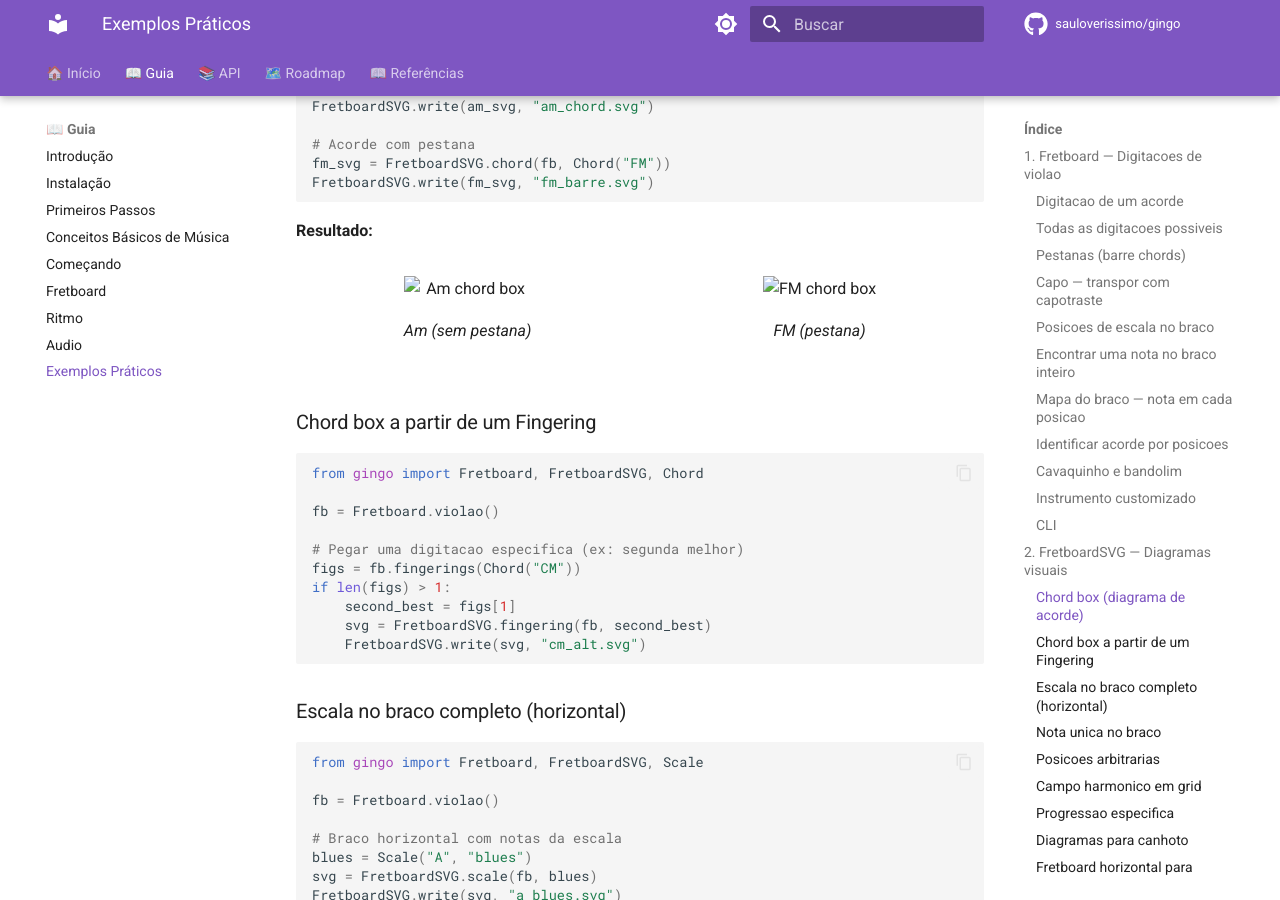
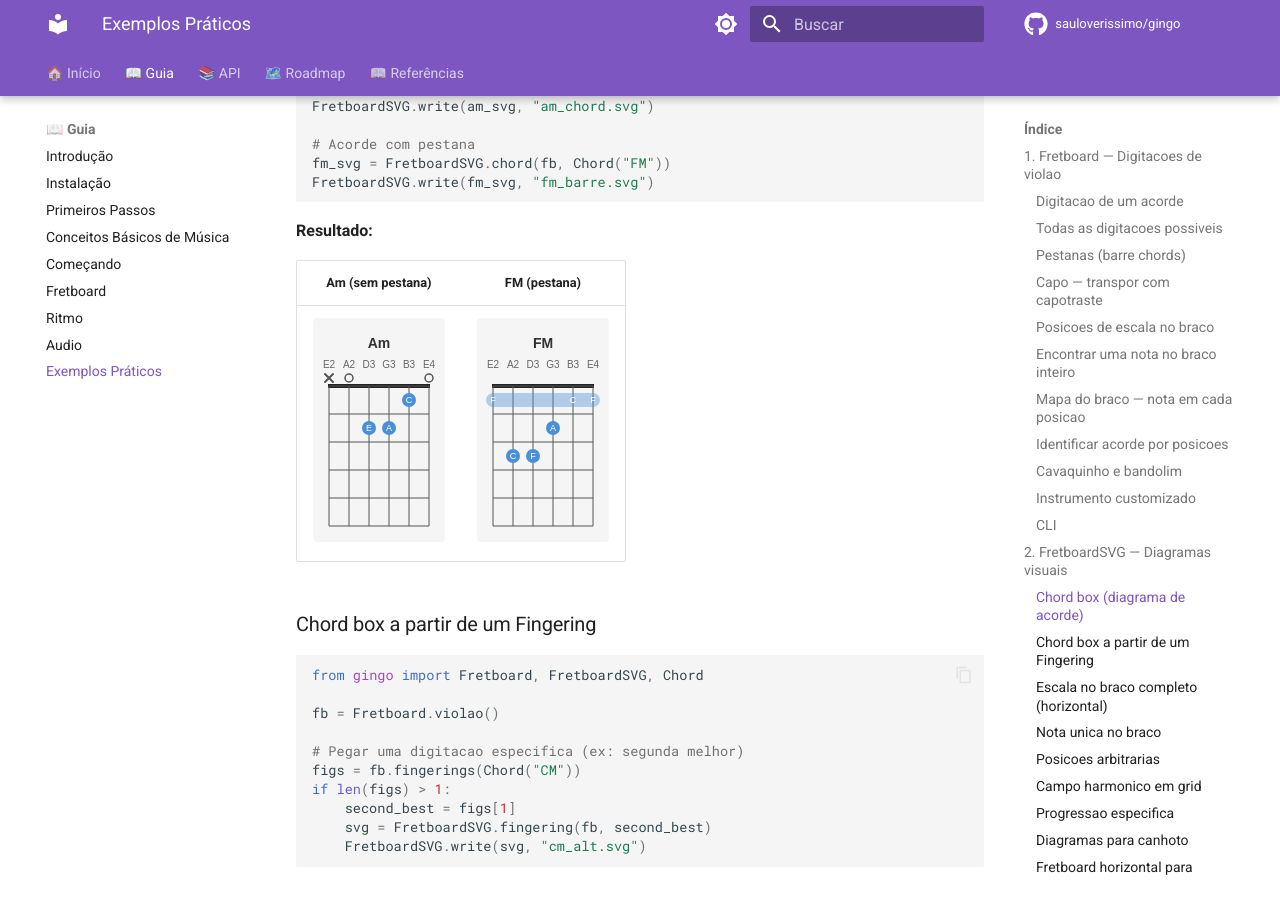
Before and after one commit to sauloverissimo/gingopy, an MkDocs documentation site: the page built from docs/guia/exemplos-praticos.md, in a window 1280 px wide and 900 px high, scrolled down 5140 px. Built offline with MkDocs 1.6.1 and Material for MkDocs 9.7.7, drawn with Linux system fonts in a browser that asks for light colours; comment, search, counter and statistics services are not loaded.

Commit message:
Fix chord box images: replace HTML figure/img with Markdown table
MkDocs Material doesn't render raw HTML <figure>/<img> tags without
the md_in_html extension. Switch to Markdown table layout for the
Am/FM side-by-side chord boxes.

```diff
--- a/docs/guia/exemplos-praticos.md
+++ b/docs/guia/exemplos-praticos.md
@@ -267,16 +267,9 @@ FretboardSVG.write(fm_svg, "fm_barre.svg")
 
 **Resultado:**
 
-<div style="display: flex; gap: 16px; align-items: flex-start;">
-<figure>
-<img src="../assets/ex_fb_chord_am.svg" alt="Am chord box">
-<figcaption>Am (sem pestana)</figcaption>
-</figure>
-<figure>
-<img src="../assets/ex_fb_chord_fm.svg" alt="FM chord box">
-<figcaption>FM (pestana)</figcaption>
-</figure>
-</div>
+| Am (sem pestana) | FM (pestana) |
+|:---:|:---:|
+| ![Am chord box](../assets/ex_fb_chord_am.svg) | ![FM chord box](../assets/ex_fb_chord_fm.svg) |
 
 ### Chord box a partir de um Fingering
 
```
